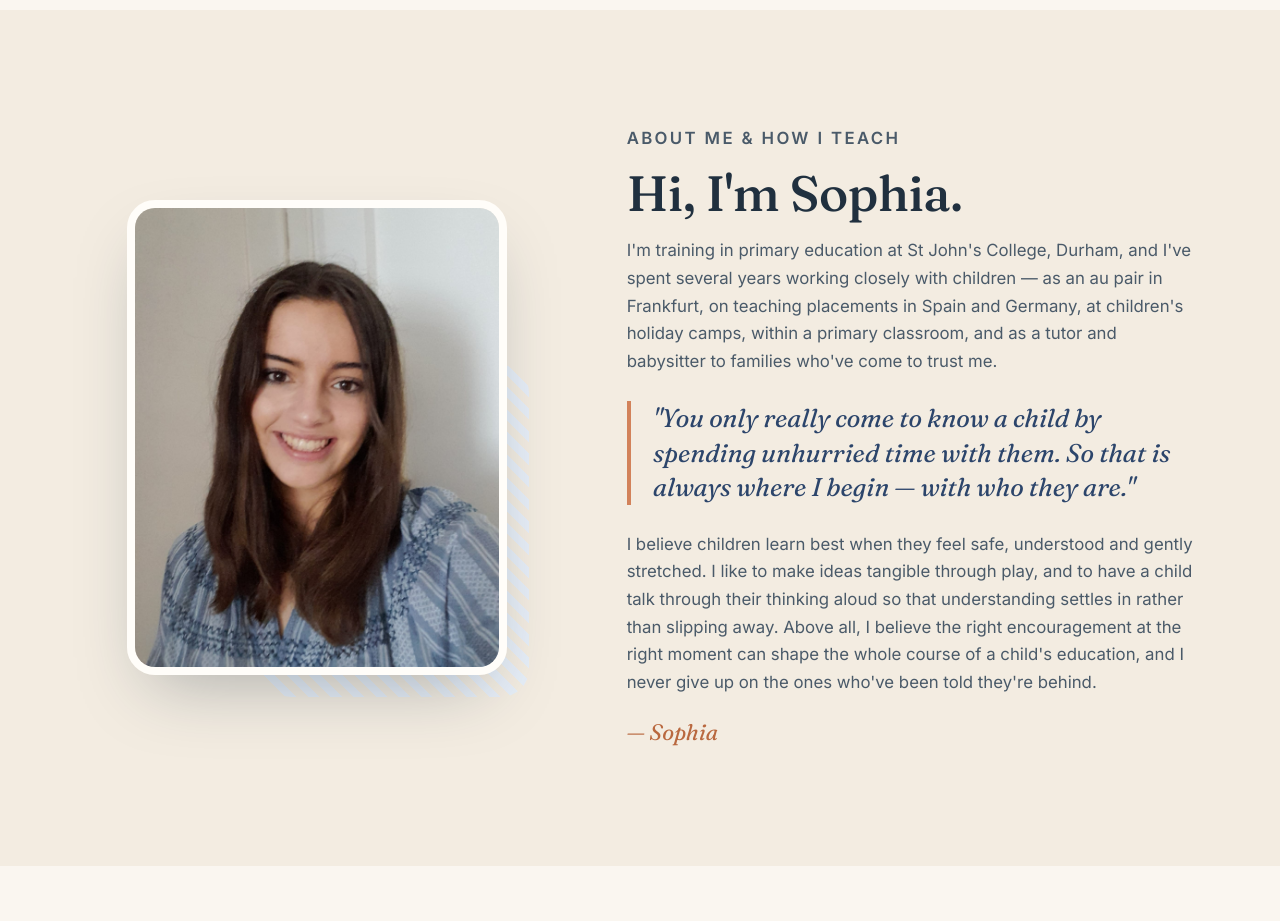
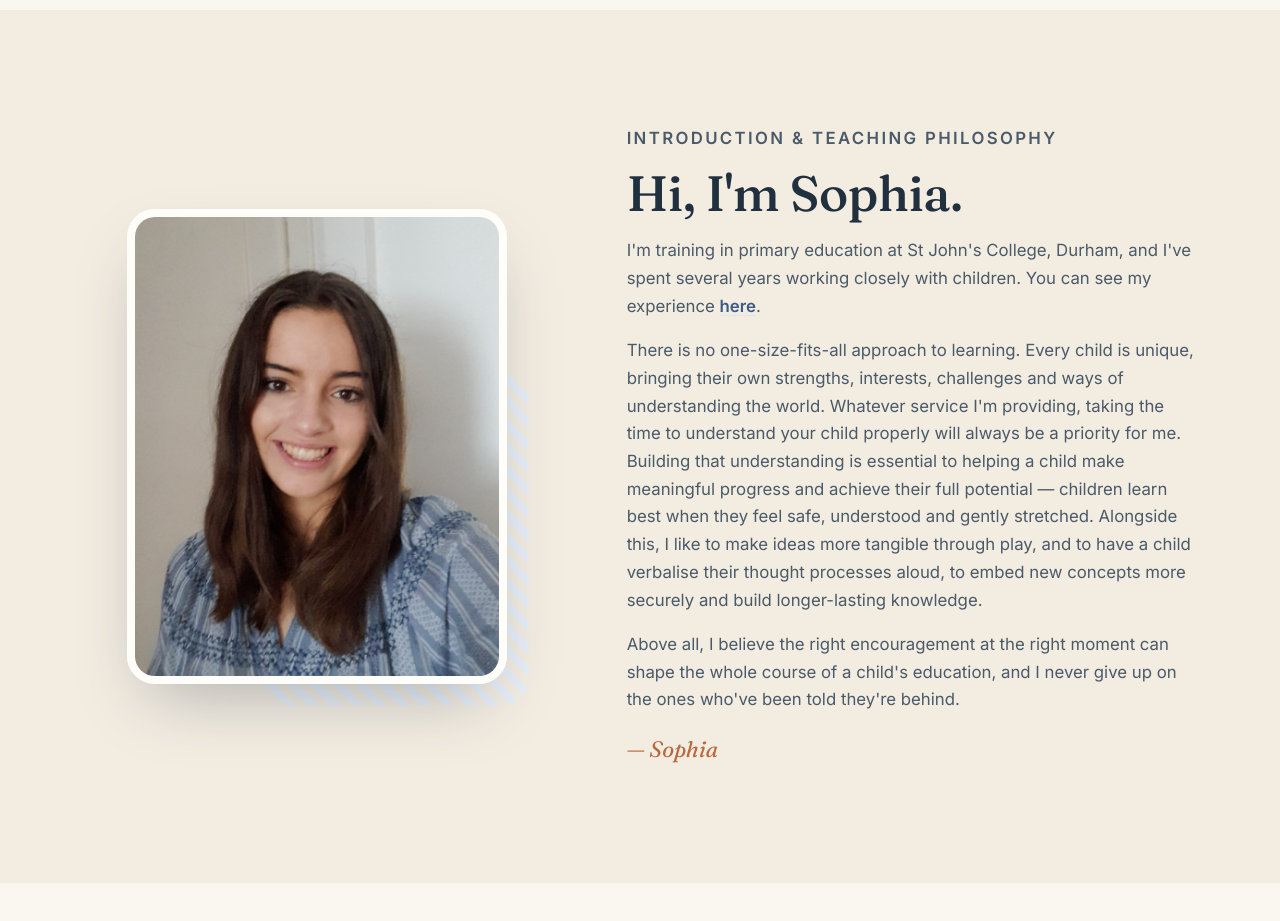
Before and after one commit to freddiesystems/sophia-website, a website: page index.html in a window 1280 px wide. Shown: the part 5280-6201 px from the top of the page. Drawn offline with Linux system fonts and the light colour scheme; a script that the page names is missing.

Commit message:
Rework About into a single 'Introduction & teaching philosophy' section with new copy + link to experience

```diff
--- a/index.html
+++ b/index.html
@@ -362,24 +362,27 @@
           <span class="about__deco" aria-hidden="true"></span>
         </div>
         <div class="about__copy reveal" data-reveal-delay="120">
-          <p class="eyebrow">About me &amp; how I teach</p>
+          <p class="eyebrow">Introduction &amp; teaching philosophy</p>
           <h2 class="section__title">Hi, I'm Sophia.</h2>
           <p>
-            I'm training in primary education at St John's College, Durham, and I've spent
-            several years working closely with children — as an au pair in Frankfurt, on teaching
-            placements in Spain and Germany, at children's holiday camps, within a primary
-            classroom, and as a tutor and babysitter to families who've come to trust me.
+            I'm training in primary education at St John's College, Durham, and I've spent several
+            years working closely with children. You can see my experience
+            <a class="inline-link" href="#experience">here</a>.
           </p>
-          <blockquote class="pullquote">
-            "You only really come to know a child by spending unhurried time with them. So that
-            is always where I begin — with who they are."
-          </blockquote>
           <p>
-            I believe children learn best when they feel safe, understood and gently stretched.
-            I like to make ideas tangible through play, and to have a child talk through their
-            thinking aloud so that understanding settles in rather than slipping away. Above all,
-            I believe the right encouragement at the right moment can shape the whole course of a
-            child's education, and I never give up on the ones who've been told they're behind.
+            There is no one-size-fits-all approach to learning. Every child is unique, bringing
+            their own strengths, interests, challenges and ways of understanding the world.
+            Whatever service I'm providing, taking the time to understand your child properly will
+            always be a priority for me. Building that understanding is essential to helping a
+            child make meaningful progress and achieve their full potential — children learn best
+            when they feel safe, understood and gently stretched. Alongside this, I like to make
+            ideas more tangible through play, and to have a child verbalise their thought processes
+            aloud, to embed new concepts more securely and build longer-lasting knowledge.
+          </p>
+          <p>
+            Above all, I believe the right encouragement at the right moment can shape the whole
+            course of a child's education, and I never give up on the ones who've been told
+            they're behind.
           </p>
           <div class="about__sign">— Sophia</div>
         </div>
--- a/styles.css
+++ b/styles.css
@@ -51,6 +51,8 @@ body {
 
 img { max-width: 100%; display: block; }
 a { color: inherit; text-decoration: none; }
+.inline-link { color: var(--blue); font-weight: 600; text-decoration: underline; text-decoration-color: var(--blue-wash-2); text-underline-offset: 3px; transition: text-decoration-color .15s ease; }
+.inline-link:hover { text-decoration-color: var(--blue); }
 
 .container { width: 100%; max-width: var(--maxw); margin: 0 auto; padding: 0 24px; }
 
```
